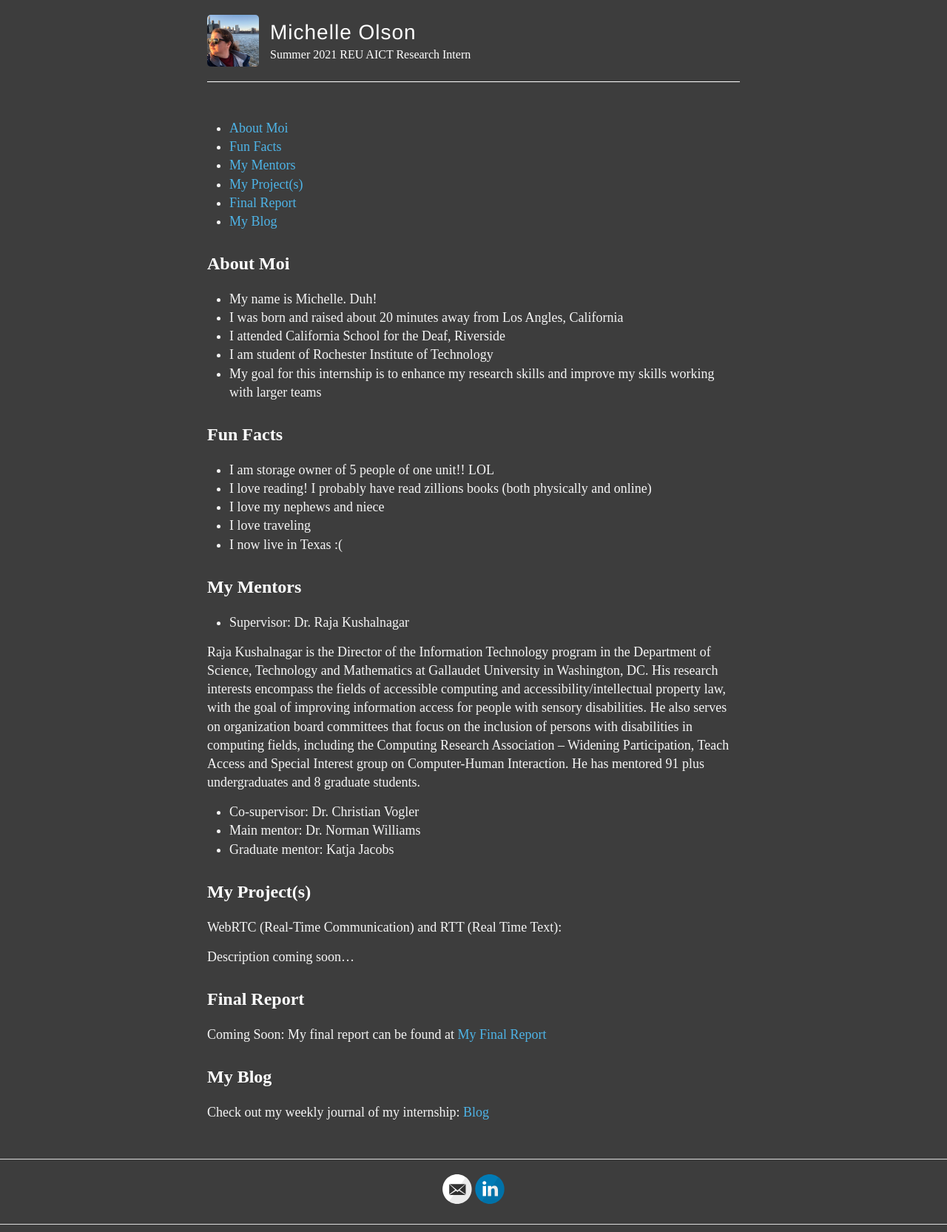
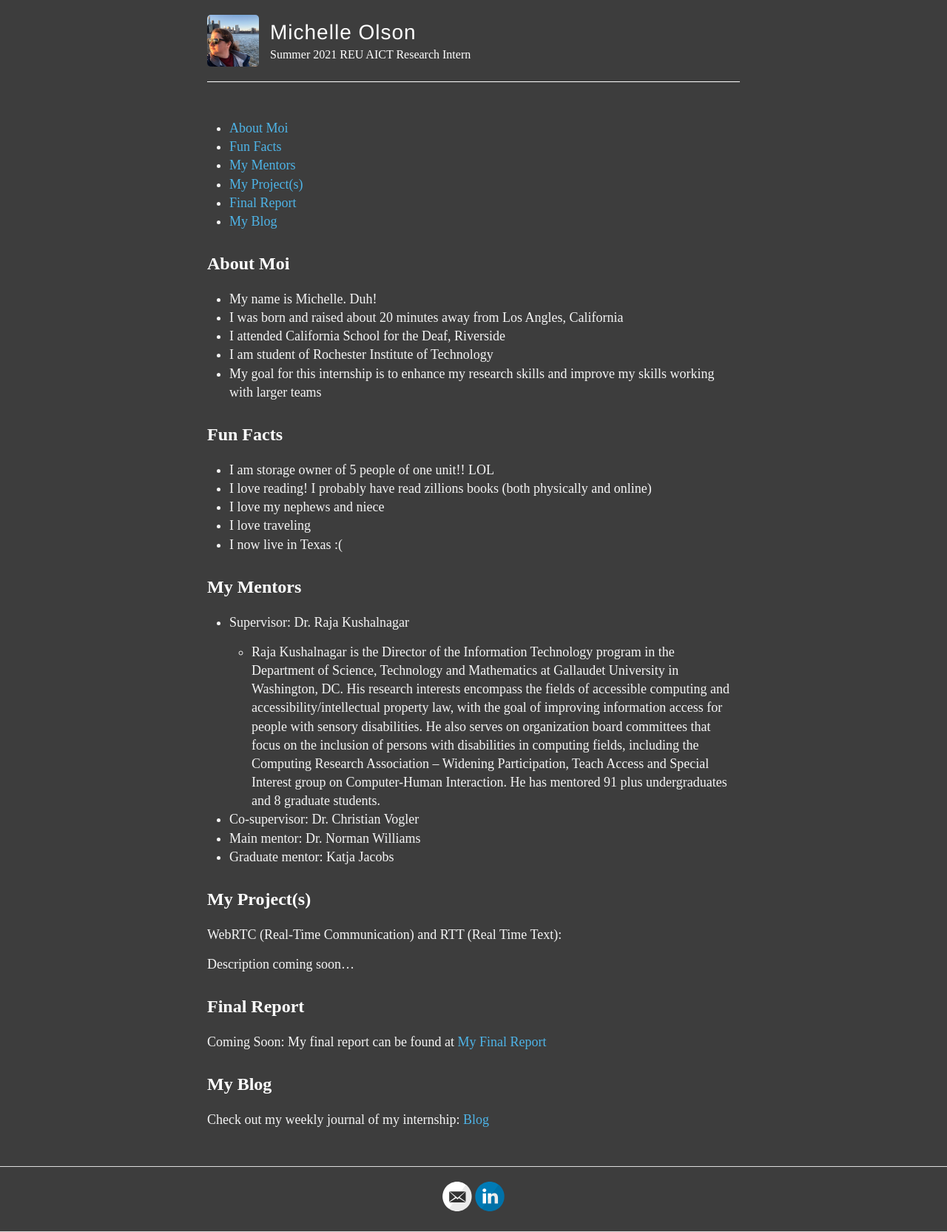
Before and after one commit to moohy2005/moohy2005.github.io, a Jekyll site: the page built from index.md, in a window 1280 px wide. Shown: the whole page at 74% size. Built offline with Jekyll 4.4.1, drawn with Linux system fonts in a browser that asks for light colours.

Commit message:
fixing space

```diff
--- a/index.md
+++ b/index.md
@@ -25,7 +25,7 @@ title: Summer 2021 DREU Project Site
 ## My Mentors
 - Supervisor: Dr. Raja Kushalnagar
 
-Raja Kushalnagar is the Director of the Information Technology program in the Department of Science, Technology and Mathematics at Gallaudet University in Washington, DC. His research interests encompass the fields of accessible computing and accessibility/intellectual property law, with the goal of improving information access for people with sensory disabilities. He
+    - Raja Kushalnagar is the Director of the Information Technology program in the Department of Science, Technology and Mathematics at Gallaudet University in Washington, DC. His research interests encompass the fields of accessible computing and accessibility/intellectual property law, with the goal of improving information access for people with sensory disabilities. He
 also serves on organization board committees that focus on the inclusion of persons with disabilities in computing fields,  including the Computing Research Association – Widening Participation, Teach Access and Special Interest group on Computer-Human Interaction. He has mentored 91 plus undergraduates and 8 graduate students.
 
 - Co-supervisor: Dr. Christian Vogler
```
